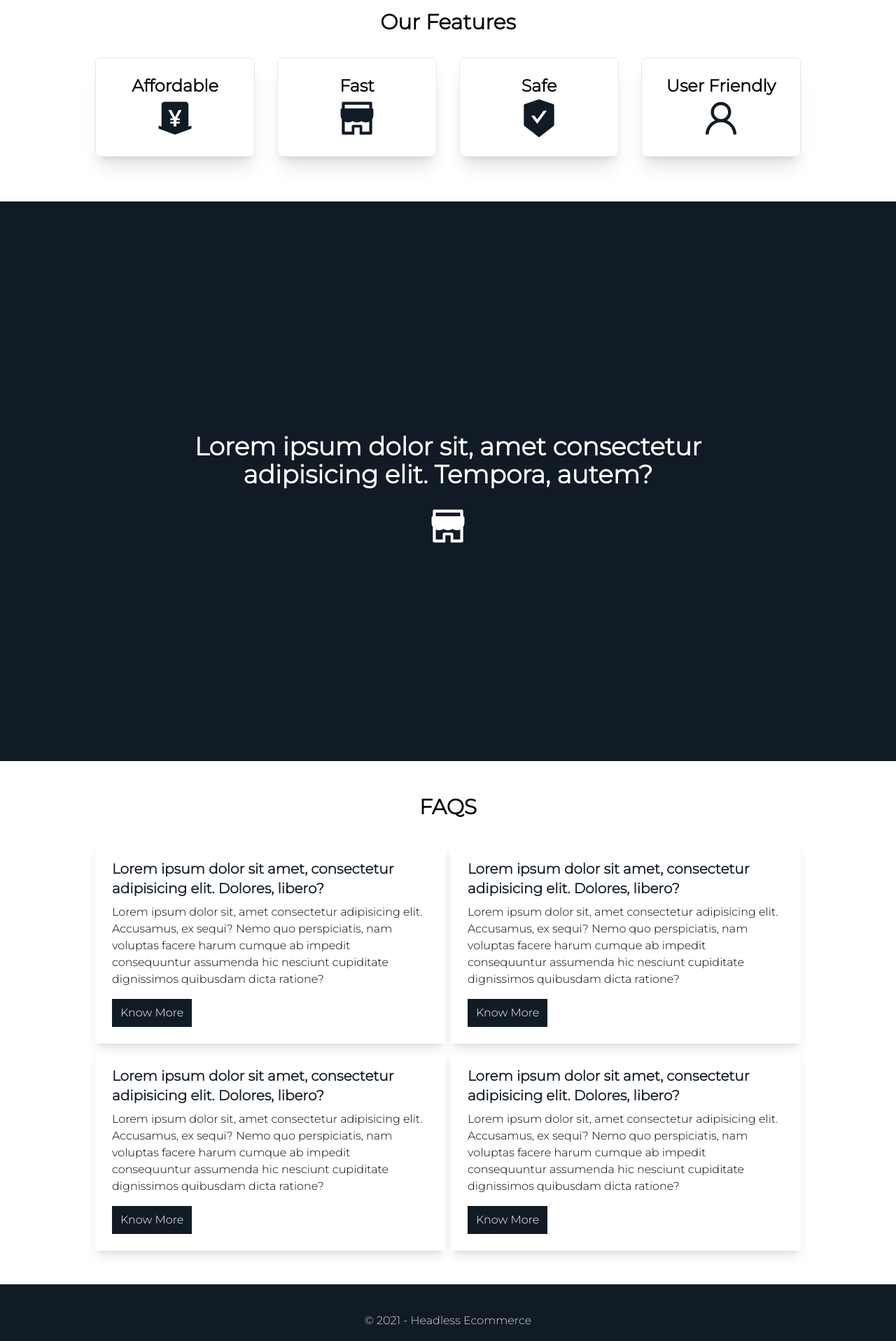
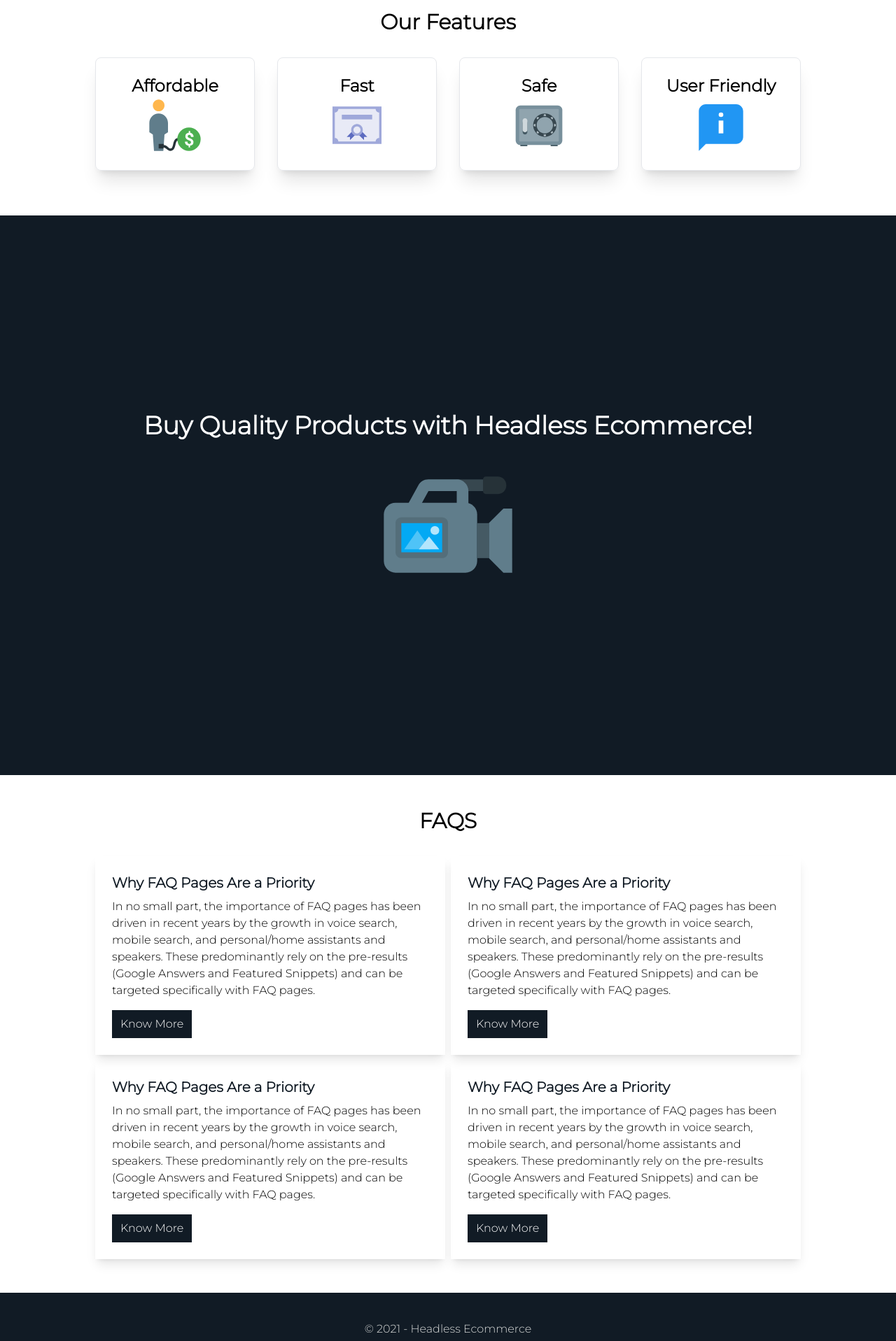
Before and after one commit to singhkunal2050/HeadlessEcommerce, a Next.js app: page / in a window 1280 px wide. Shown: the part 654-2571 px from the top of the page at 70% size. Built offline with nearby package versions, Linux system fonts and the light colour scheme; no server answers; what shopify-buy would draw is missing.

Commit message:
updated lorem content🍧🥗

```diff
--- a/components/FAQ.jsx
+++ b/components/FAQ.jsx
@@ -1,5 +1,5 @@
-import React from 'react'
-import Container from './Container'
+import React from "react";
+import Container from "./Container";
 
 function FAQ() {
   return (
@@ -9,15 +9,14 @@ function FAQ() {
         <section className="grid grid-cols-1 md:grid-cols-2 gap-2 py-4  ">
           <div className="p-6 shadow-lg">
             <h4 className="text-xl text-darknight font-bold mb-2">
-            {" "}
-            Lorem ipsum dolor sit amet, consectetur adipisicing elit.
-            Dolores, libero?{" "}
+              Why FAQ Pages Are a Priority
             </h4>
             <p>
-            Lorem ipsum dolor sit, amet consectetur adipisicing elit.
-            Accusamus, ex sequi? Nemo quo perspiciatis, nam voluptas facere
-            harum cumque ab impedit consequuntur assumenda hic nesciunt
-            cupiditate dignissimos quibusdam dicta ratione?
+              In no small part, the importance of FAQ pages has been driven in
+              recent years by the growth in voice search, mobile search, and
+              personal/home assistants and speakers. These predominantly rely on
+              the pre-results (Google Answers and Featured Snippets) and can be
+              targeted specifically with FAQ pages.
             </p>
             <button className="bg-darknight text-white px-3 py-2 mt-4">
               Know More
@@ -25,15 +24,14 @@ function FAQ() {
           </div>
           <div className="p-6 shadow-lg">
             <h4 className="text-xl text-darknight font-bold mb-2">
-            {" "}
-            Lorem ipsum dolor sit amet, consectetur adipisicing elit.
-            Dolores, libero?{" "}
+              Why FAQ Pages Are a Priority
             </h4>
             <p>
-            Lorem ipsum dolor sit, amet consectetur adipisicing elit.
-            Accusamus, ex sequi? Nemo quo perspiciatis, nam voluptas facere
-            harum cumque ab impedit consequuntur assumenda hic nesciunt
-            cupiditate dignissimos quibusdam dicta ratione?
+              In no small part, the importance of FAQ pages has been driven in
+              recent years by the growth in voice search, mobile search, and
+              personal/home assistants and speakers. These predominantly rely on
+              the pre-results (Google Answers and Featured Snippets) and can be
+              targeted specifically with FAQ pages.
             </p>
             <button className="bg-darknight text-white px-3 py-2 mt-4">
               Know More
@@ -41,15 +39,14 @@ function FAQ() {
           </div>
           <div className="p-6 shadow-lg">
             <h4 className="text-xl text-darknight font-bold mb-2">
-            {" "}
-            Lorem ipsum dolor sit amet, consectetur adipisicing elit.
-            Dolores, libero?{" "}
+              Why FAQ Pages Are a Priority
             </h4>
             <p>
-            Lorem ipsum dolor sit, amet consectetur adipisicing elit.
-            Accusamus, ex sequi? Nemo quo perspiciatis, nam voluptas facere
-            harum cumque ab impedit consequuntur assumenda hic nesciunt
-            cupiditate dignissimos quibusdam dicta ratione?
+              In no small part, the importance of FAQ pages has been driven in
+              recent years by the growth in voice search, mobile search, and
+              personal/home assistants and speakers. These predominantly rely on
+              the pre-results (Google Answers and Featured Snippets) and can be
+              targeted specifically with FAQ pages.
             </p>
             <button className="bg-darknight text-white px-3 py-2 mt-4">
               Know More
@@ -57,15 +54,14 @@ function FAQ() {
           </div>
           <div className="p-6 shadow-lg">
             <h4 className="text-xl text-darknight font-bold mb-2">
-            {" "}
-            Lorem ipsum dolor sit amet, consectetur adipisicing elit.
-            Dolores, libero?{" "}
+              Why FAQ Pages Are a Priority
             </h4>
             <p>
-            Lorem ipsum dolor sit, amet consectetur adipisicing elit.
-            Accusamus, ex sequi? Nemo quo perspiciatis, nam voluptas facere
-            harum cumque ab impedit consequuntur assumenda hic nesciunt
-            cupiditate dignissimos quibusdam dicta ratione?
+              In no small part, the importance of FAQ pages has been driven in
+              recent years by the growth in voice search, mobile search, and
+              personal/home assistants and speakers. These predominantly rely on
+              the pre-results (Google Answers and Featured Snippets) and can be
+              targeted specifically with FAQ pages.
             </p>
             <button className="bg-darknight text-white px-3 py-2 mt-4">
               Know More
@@ -74,7 +70,7 @@ function FAQ() {
         </section>
       </section>
     </Container>
-  )
+  );
 }
 
-export default FAQ
+export default FAQ;
--- a/components/Hero.jsx
+++ b/components/Hero.jsx
@@ -12,9 +12,7 @@ function Hero() {
             Shop All you Need at One Place!!
           </h1>
           <p className="text-xl text-gray-600 my-2">
-            Lorem, ipsum dolor sit amet consectetur adipisicing elit. Sed
-            eveniet natus fuga mollitia numquam adipisci quam reiciendis facilis
-            non itaque.
+            Buy Awesome Products With Headless Ecommerce Daily!
           </p>
           <Link href="/shop">
             <a className="cta cta-primary bg-darknight text-white px-4 py-2 my-2">
--- a/pages/index.jsx
+++ b/pages/index.jsx
@@ -3,11 +3,14 @@ import Container from "../components/Container";
 import Hero from "../components/Hero";
 import styles from "../styles/Home.module.css";
 import {
-  AiFillShop,
-  AiFillMoneyCollect,
-  AiFillSafetyCertificate,
-  AiOutlineUser,
-} from "react-icons/ai";
+  FcAbout,
+  FcDebt,
+  FcSafe,
+  FcDiploma1,
+  FcCamcorderPro
+
+} from "react-icons/fc";
+
 import FAQ from "../components/FAQ";
 
 export default function Home() {
@@ -28,22 +31,22 @@ export default function Home() {
           <div className="grid grid-cols-2 md:grid-cols-4 py-8 gap-8">
             <div className="p-6 border shadow-xl flex flex-col items-center rounded-lg overflow-hidden">
               <h2 className="font-bold text-2xl">Affordable</h2>
-              <AiFillMoneyCollect className="text-darknight" size={60} />
+              <FcDebt className="text-darknight" size={80} />
             </div>
             <div className="p-6 border shadow-xl flex flex-col items-center rounded-lg overflow-hidden">
               <h2 className="font-bold text-2xl">Fast</h2>
-              <AiFillShop className="text-darknight" size={60} />
+              <FcDiploma1 className="text-darknight" size={80} />
             </div>
             <div className="p-6 border shadow-xl flex flex-col items-center rounded-lg overflow-hidden">
               <h2 className="font-bold text-2xl">Safe</h2>
-              <AiFillSafetyCertificate
+              <FcSafe
                 className="text-darknight"
-                size={60}
+                size={80}
               />
             </div>
             <div className="p-6 border shadow-xl flex flex-col items-center rounded-lg overflow-hidden">
               <h2 className="font-bold text-2xl">User Friendly</h2>
-              <AiOutlineUser className="text-darknight" size={60} />
+              <FcAbout className="text-darknight" size={80} />
             </div>
           </div>
         </div>
@@ -51,10 +54,9 @@ export default function Home() {
 
       <section className="min-h-screen flex flex-col justify-center items-center bg-gradient-to-tr to-darknight from-darknight bg-cover bg-no-repeat bg-fixed">
         <h4 className="text-4xl text-white font-extrabold max-w-[40ch] text-center p-6 ">
-          Lorem ipsum dolor sit, amet consectetur adipisicing elit. Tempora,
-          autem?
+          Buy Quality Products with Headless Ecommerce!
         </h4>
-        <AiFillShop className="text-white" size={60} />
+        <FcCamcorderPro className="text-white" size={200} />
       </section>
 
       <FAQ/>
```
Also changed, not shown: 1 other file (tests, documents, lock files or other folders). Lines whose indentation alone changed are shown as unchanged.
